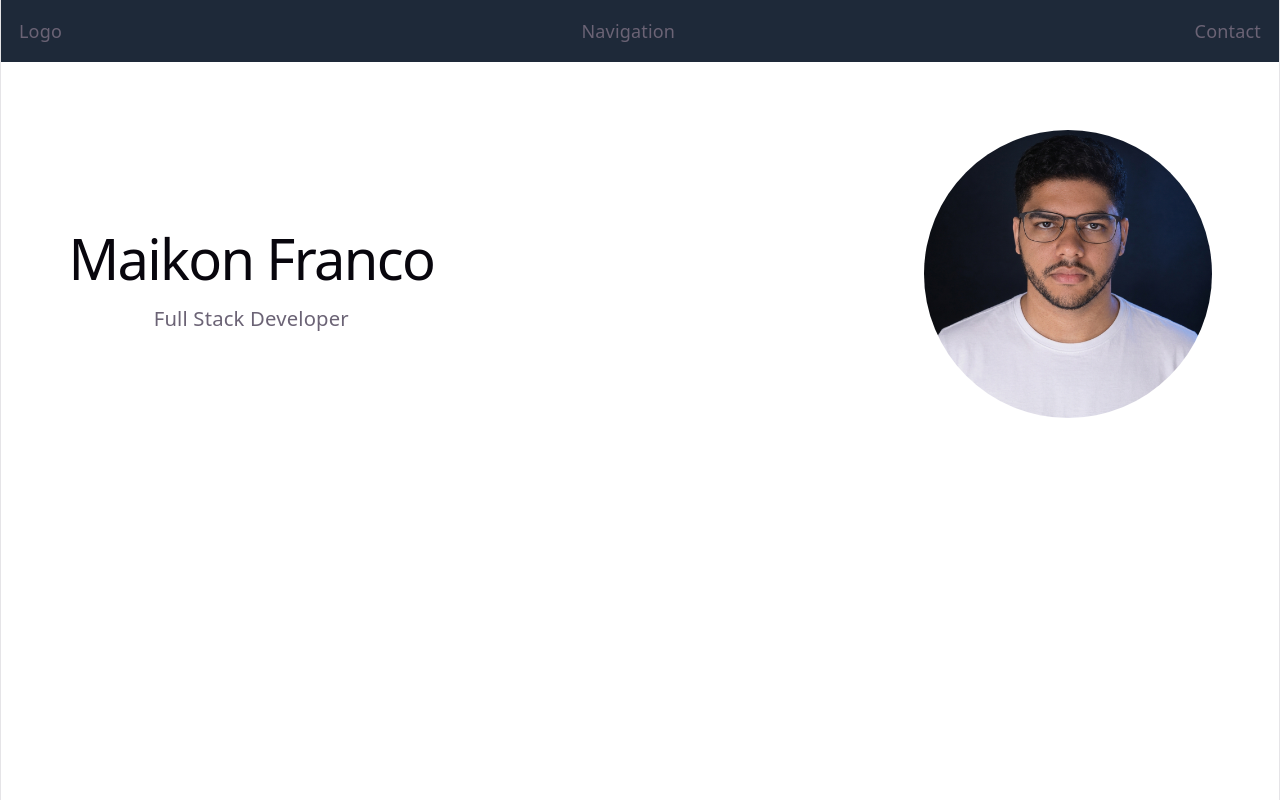
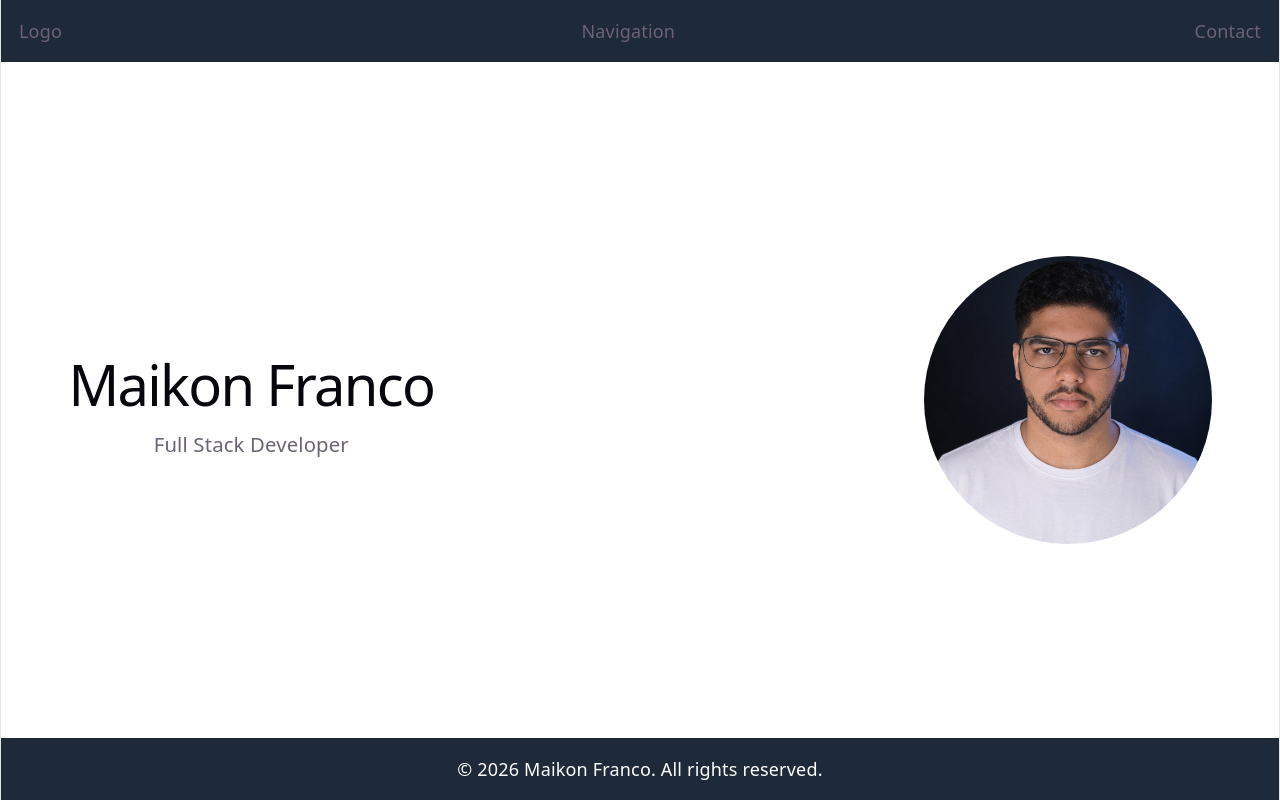
Before and after one commit to maikonvfranco/Portfolio, a React app: page / in a window 1280 px wide. Built offline with nearby package versions, Linux system fonts and the light colour scheme; the HTML template or start-up script is replaced by a standard one.

Commit message:
Creating footer

```diff
--- /dev/null
+++ b/src/pages/components/Footer.tsx
@@ -0,0 +1,11 @@
+function Footer() {
+    return(
+        <div>
+            <footer className="bg-gray-800 text-white p-4">
+                <p>&copy; 2026 Maikon Franco. All rights reserved.</p>
+            </footer>
+        </div>
+    )
+}
+
+export default Footer
--- a/src/pages/home/Home.tsx
+++ b/src/pages/home/Home.tsx
@@ -1,4 +1,5 @@
 import NavBar from '../components/NavBar.tsx'
+import Footer from '../components/Footer.tsx'
 import Hero from '../components/Hero.tsx'
 
 
@@ -7,11 +8,13 @@
 
   return (
     <>
-      <div>
+      <div className="flex flex-col min-h-screen justify-between">
 
         <NavBar />
 
         <Hero />
+
+        <Footer />
 
       </div>
 
```
